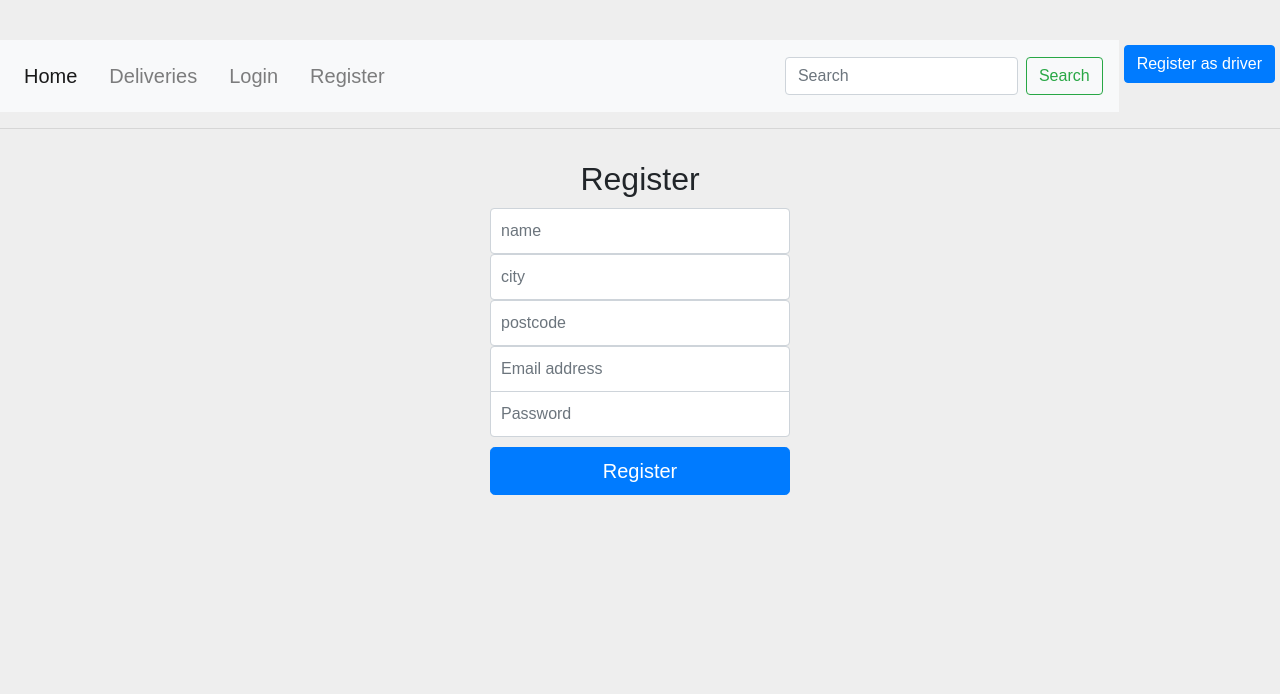
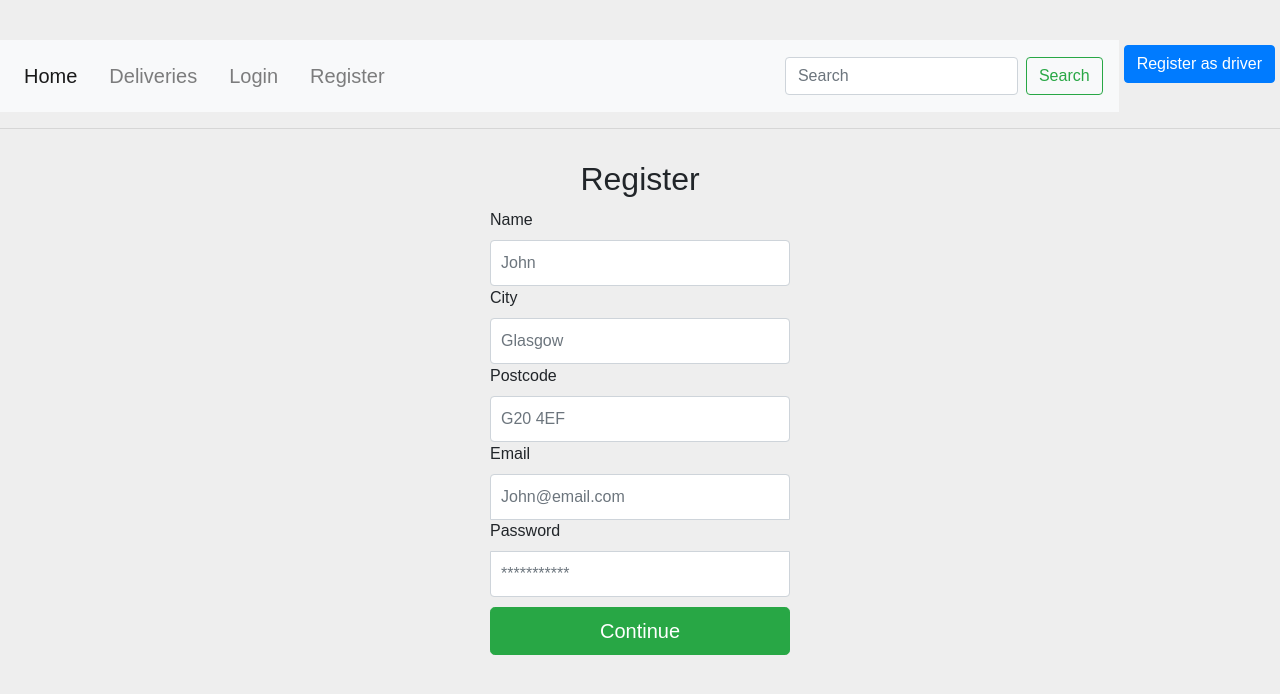
Before and after one commit to abdulkadiret/edesia, a React (Create React App) app in the folder client/: page /register in a window 1280 px wide. Shown: the top 694 px of the page. Built offline with nearby package versions, Linux system fonts and the light colour scheme; no server answers.

Commit message:
change registration layout

```diff
--- a/client/src/components/Register/Register.js
+++ b/client/src/components/Register/Register.js
@@ -33,67 +33,57 @@ class Register extends Component {
       <div class="container">
         <form class="form-signin">
           <h2 class="form-signin-heading">Register</h2>
-          <label for="inputEmail" class="sr-only">
-            Name
-          </label>
+          <label for="inputEmail">Name</label>
           <input
             type="name"
             class="form-control"
-            placeholder="name"
+            placeholder="John"
             name="name"
             onChange={this.onChange}
             required
           />
-          <label for="inputCity" class="sr-only">
-            City
-          </label>
+          <label for="inputCity">City</label>
           <input
             type="city"
             class="form-control"
-            placeholder="city"
+            placeholder="Glasgow"
             name="city"
             onChange={this.onChange}
             required
           />
-          <label for="inputPostcode" class="sr-only">
-            Postcode
-          </label>
+          <label for="inputPostcode">Postcode</label>
           <input
             type="postcode"
             class="form-control"
-            placeholder="postcode"
+            placeholder="G20 4EF"
             name="postcode"
             onChange={this.onChange}
             required
           />
-          <label for="inputEmail" class="sr-only">
-            Email address
-          </label>
+          <label for="inputEmail"> Email </label>
           <input
             type="email"
             class="form-control"
-            placeholder="Email address"
+            placeholder="John@email.com"
             name="email"
             onChange={this.onChange}
             required
           />
-          <label for="inputPassword" class="sr-only">
-            Password
-          </label>
+          <label for="inputPassword">Password</label>
           <input
             type="password"
             class="form-control"
-            placeholder="Password"
+            placeholder="***********"
             name="password"
             onChange={this.onChange}
             required
           />
           <button
-            class="btn btn-lg btn-primary btn-block"
+            class="btn btn-lg btn-success btn-block"
             type="submit"
             onClick={this.onSubmit}
           >
-            Register
+            Continue
           </button>
         </form>
       </div>
```
